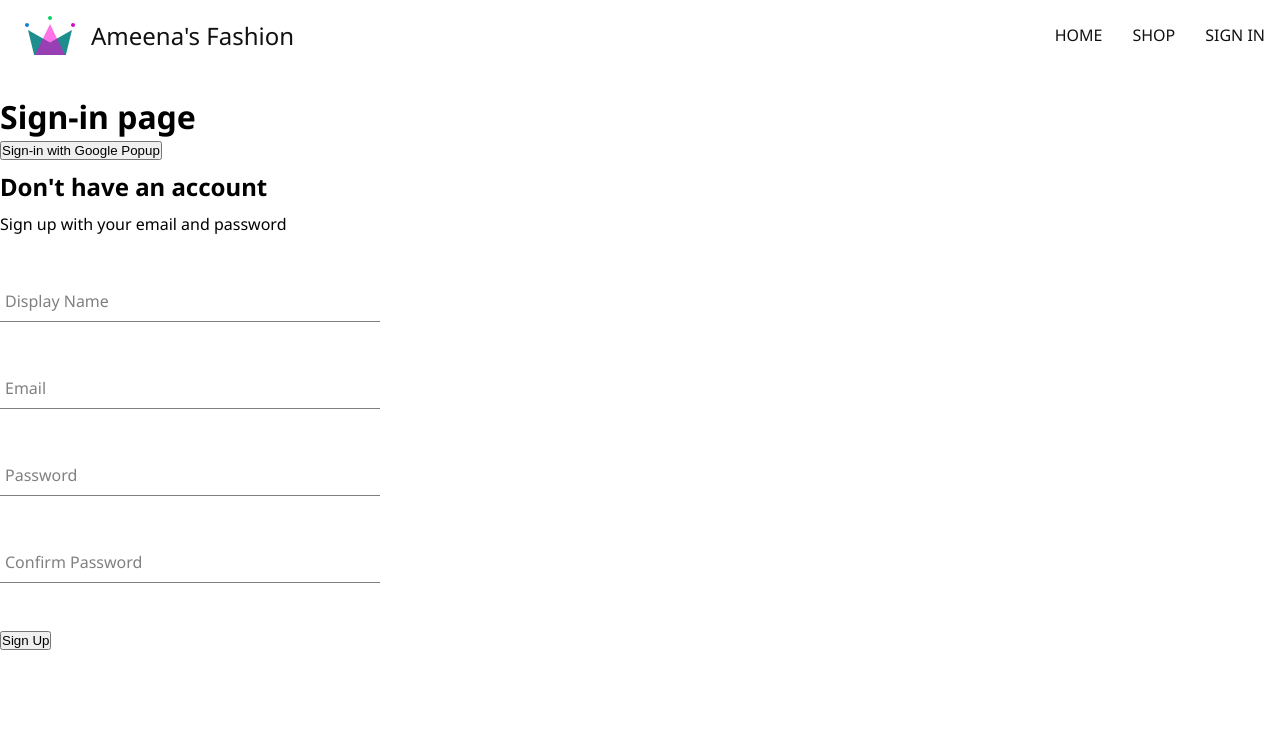
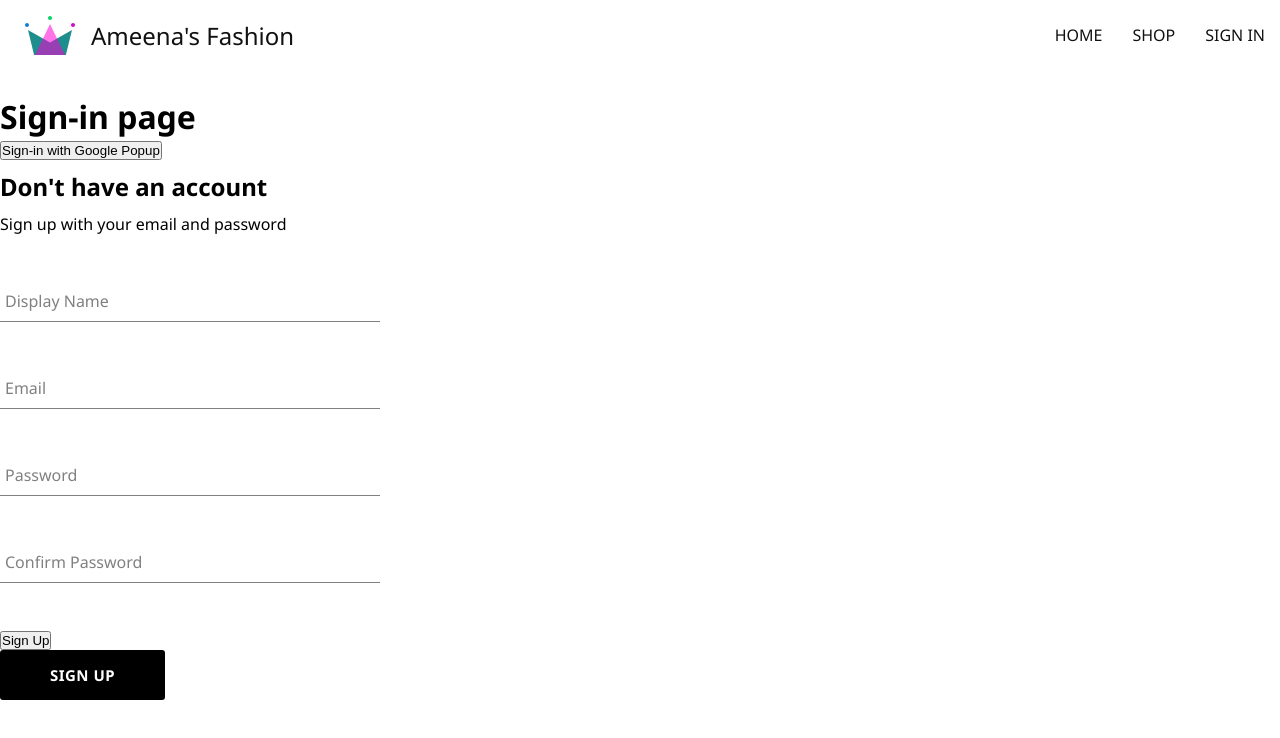
Before and after one commit to mustak/ameena-fashion, a React (Vite) app: page /signin in a window 1280 px wide. Shown: the top 738 px of the page. Built offline with nearby package versions, Linux system fonts and the light colour scheme.

Commit message:
created button component

```diff
--- /dev/null
+++ b/src/components/button/button.component.jsx
@@ -0,0 +1,20 @@
+/* eslint-disable react/prop-types */
+import './button.styles.scss';
+
+const BUTTON_TYPE_CLASSES = {
+    google: 'google-sign-in',
+    inverted: 'inverted',
+};
+
+const Button = ({ children, buttonType, ...buttonProps }) => {
+    return (
+        <button
+            className={`button-container ${BUTTON_TYPE_CLASSES[buttonType]}`}
+            {...buttonProps}
+        >
+            {children}
+        </button>
+    );
+};
+
+export default Button;
--- /dev/null
+++ b/src/components/button/button.styles.scss
@@ -0,0 +1,47 @@
+.button-container {
+    min-width: 165px;
+    width: auto;
+    height: 50px;
+    letter-spacing: 0.5px;
+    line-height: 50px;
+    padding: 0 35px 0 35px;
+    font-size: 15px;
+    background-color: black;
+    color: white;
+    text-transform: uppercase;
+    font-family: 'Noto Sans', sans-serif;
+    font-weight: bolder;
+    border: none;
+    cursor: pointer;
+    display: flex;
+    justify-content: center;
+    border-radius: 3px;
+
+    &:hover {
+        background-color: white;
+        color: black;
+        border: 1px solid black;
+    }
+
+    &.google-sign-in {
+        background-color: #4285f4;
+        color: white;
+
+        &:hover {
+            background-color: #357ae8;
+            border: none;
+        }
+    }
+
+    &.inverted {
+        background-color: white;
+        color: black;
+        border: 1px solid black;
+
+        &:hover {
+            background-color: black;
+            color: white;
+            border: none;
+        }
+    }
+}
--- a/src/components/signup-form/signup-form.component.jsx
+++ b/src/components/signup-form/signup-form.component.jsx
@@ -5,6 +5,7 @@ import {
     createUserDocFromAuth,
 } from '../../utils/firebase/firebase.utils';
 import FormInput from '../form-input/form-input.component';
+import Button from '../button/button.component';
 
 import './signup-from.styles.scss';
 
@@ -98,6 +99,7 @@ const SignupForm = () => {
                 />
 
                 <button type="submit">Sign Up</button>
+                <Button type="submit">Sign Up</Button>
             </form>
         </div>
     );
--- a/vite.config.js
+++ b/vite.config.js
@@ -5,5 +5,5 @@ import svgr from 'vite-plugin-svgr';
 // https://vitejs.dev/config/
 export default defineConfig({
     plugins: [react(), svgr()],
-    base: '/ameena-fashion/',
+    // base: '/ameena-fashion/',
 });
```
